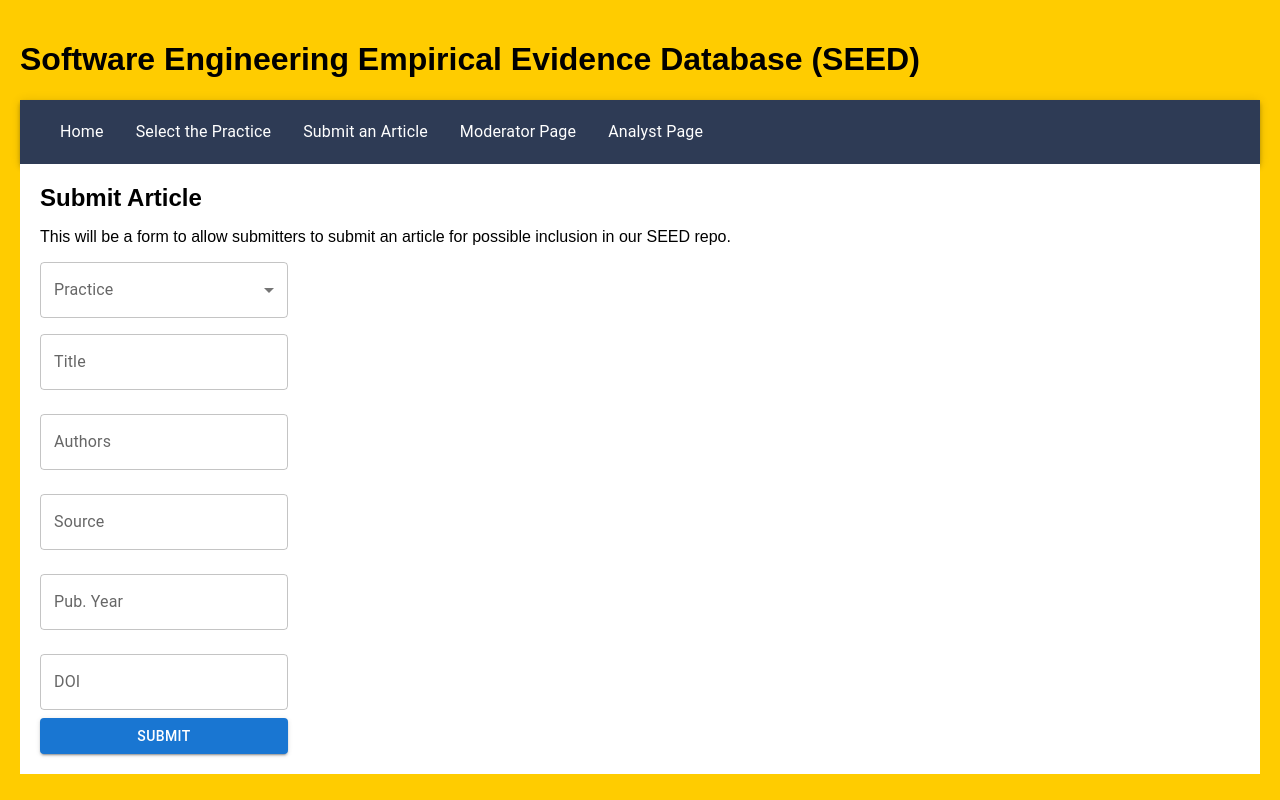
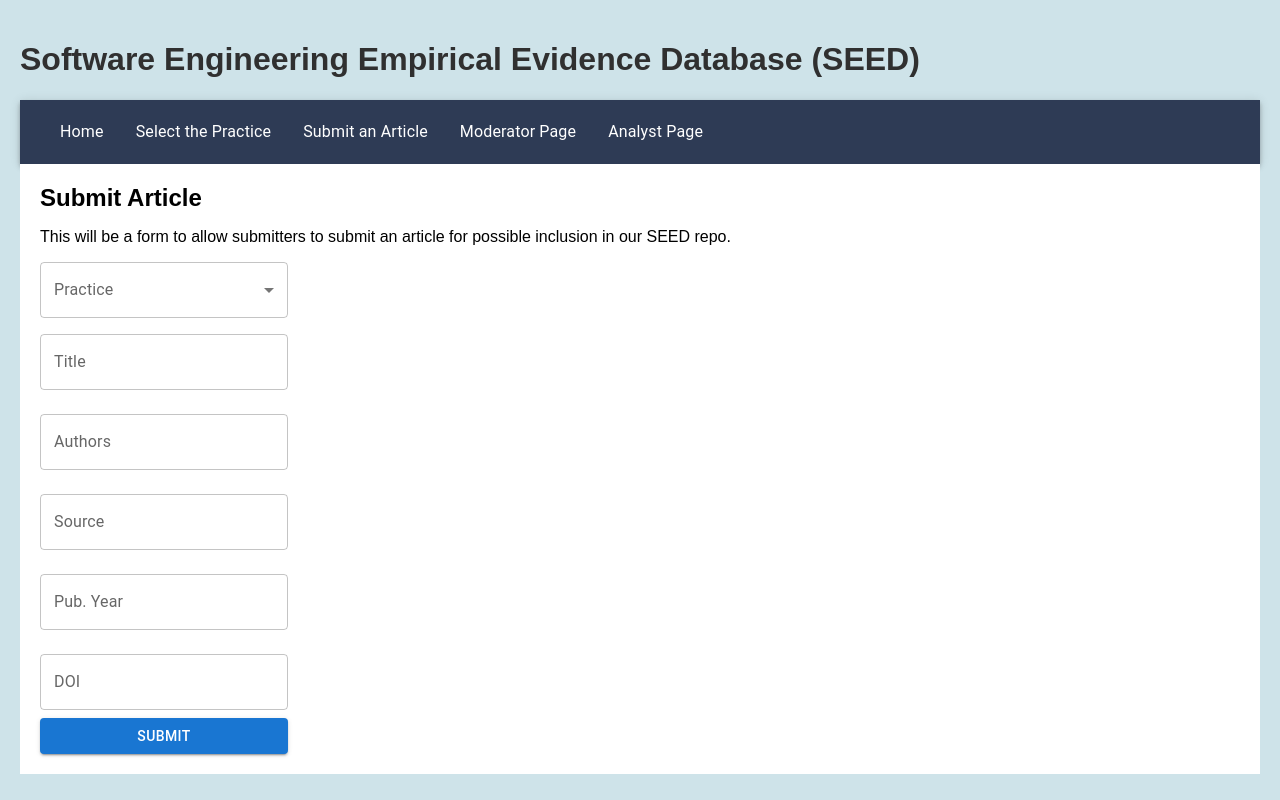
Before and after one commit to Exotica0122/CISE_Assignment_1B, a React (Create React App) app in the folder frontend/: page /SubmitArticle in a window 1280 px wide. Built offline with nearby package versions, Linux system fonts and the light colour scheme.

Commit message:
changed theme colors

```diff
--- a/frontend/src/App.js
+++ b/frontend/src/App.js
@@ -17,7 +17,7 @@ const App = () => {
   return (
     <Router>
       <div>
-        <h1>Software Engineering Empirical Evidence Database (SEED)</h1>
+        <h1 style={{color: "#303030"}}>Software Engineering Empirical Evidence Database (SEED)</h1>
         <NavBar />
         <div className="content">
           <Switch>
--- a/frontend/src/components/NavBar.js
+++ b/frontend/src/components/NavBar.js
@@ -30,7 +30,7 @@ const NavBar = () => {
 
   return (
     <AppBar position="static" style={{ background: '#2E3B55' }}>
-      <Container maxWidth="xl">
+      <Container maxWidth="x1">
         <Toolbar disableGutters>
           <Box sx={{ flexGrow: 1, display: { xs: "flex", md: "none" } }}>
             <IconButton
--- a/frontend/src/index.css
+++ b/frontend/src/index.css
@@ -1,5 +1,5 @@
 body {
-  background-color: #FFCC00;
+  background-color: #cee3e9;
   padding: 20px;
   margin: 0;
 }
```
